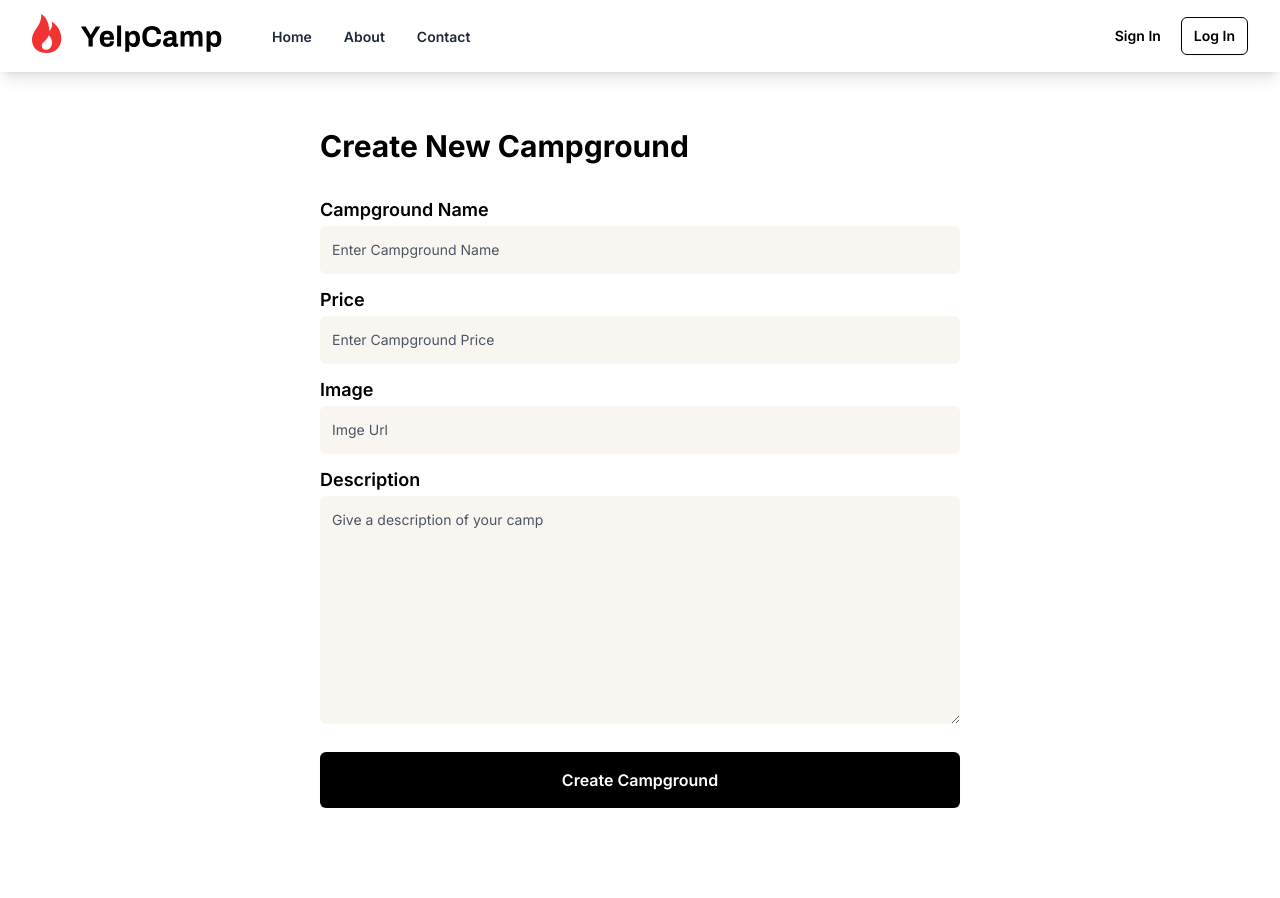
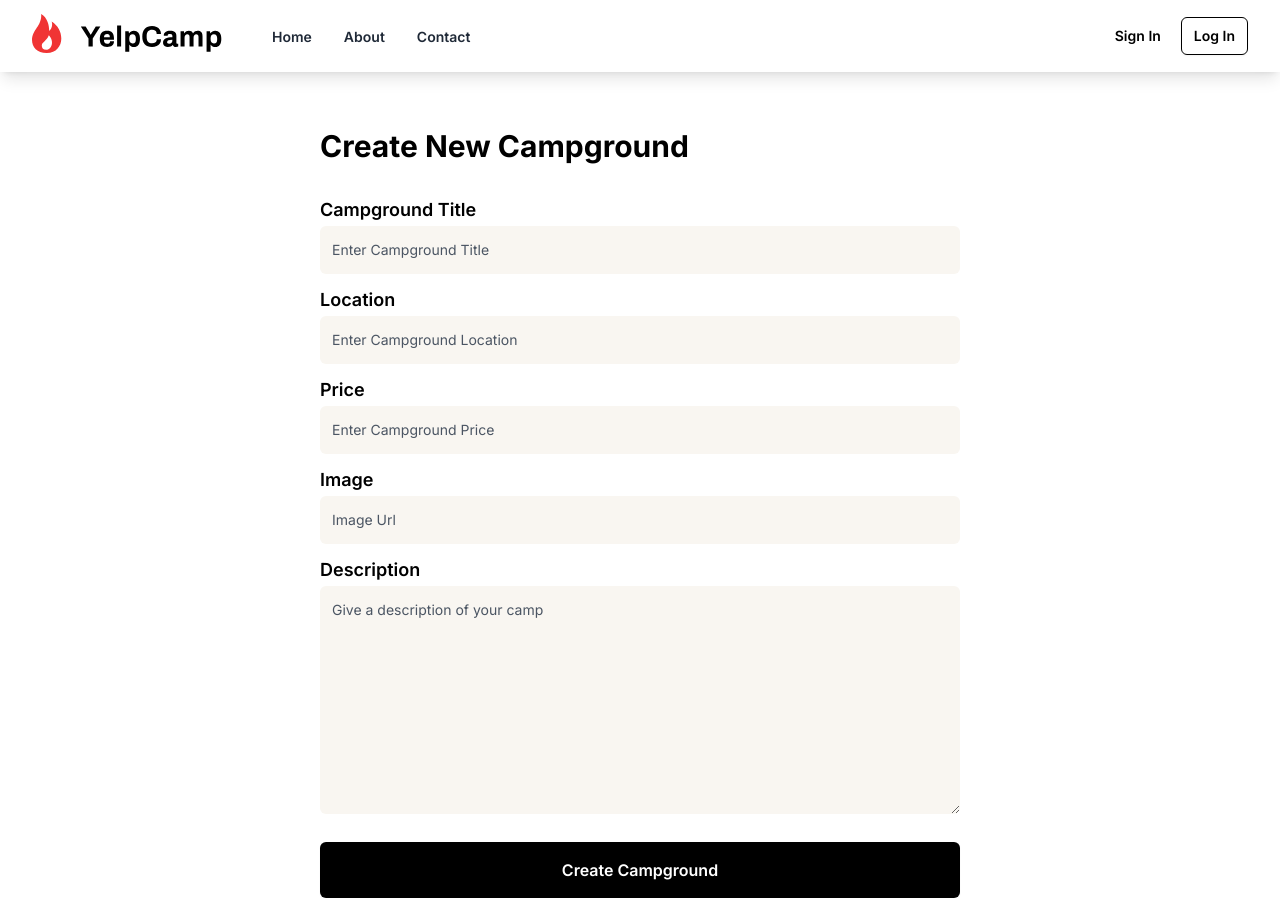
Before and after one commit to Lavesh1208/YelpCamp-Typescript, a React (Vite) app in the folder client/: page /campgrounds/new in a window 1280 px wide. Before the commit the page ends 808 px from the top, so only its background shows below. Built offline with nearby package versions, Linux system fonts and the light colour scheme.

Commit message:
Creating and Updating Campground from Client

```diff
--- a/client/package.json
+++ b/client/package.json
@@ -14,10 +14,12 @@
     "lucide-react": "^0.258.0",
     "react": "^18.2.0",
     "react-dom": "^18.2.0",
+    "react-hook-form": "^7.45.1",
     "react-redux": "^8.1.1",
     "react-router-dom": "^6.14.1"
   },
   "devDependencies": {
+    "@hookform/devtools": "^4.3.1",
     "@types/node": "^20.3.3",
     "@types/react": "^18.0.37",
     "@types/react-dom": "^18.0.11",
--- a/client/src/components/Inputfield.tsx
+++ b/client/src/components/Inputfield.tsx
@@ -1,33 +1,49 @@
+import { FieldValues, UseFormRegister } from "react-hook-form";
+
 interface InputfieldProps {
+  value?: string | number;
+  id: string;
   labelText: string;
   inputType: string;
   placeHolderText: string;
+  register: UseFormRegister<FieldValues>;
   isTextArea?: boolean;
 }
 const Inputfield: React.FC<InputfieldProps> = ({
+  id,
+  value,
   labelText,
   inputType,
   isTextArea,
+  register,
   placeHolderText,
 }) => {
+  id = `campground[${id}]`;
+
   return (
     <div className="flex flex-col w-full">
-      <label className="text-lg font-semibold mb-[2px]" htmlFor="name">
+      <label className="text-lg font-semibold mb-[2px]" htmlFor={id}>
         {labelText}
       </label>
       {isTextArea ? (
         <textarea
           className="w-full rounded-md border-black/30 bg-[#F9F6F1] outline-none px-3 py-3.5 text-sm placeholder:text-gray-600 focus:outline-none focus:ring-1 focus:ring-black/80"
+          id={id}
           placeholder={placeHolderText}
           rows={10}
           cols={5}
+          {...register(id)}
+          defaultValue={value}
         />
       ) : (
         <input
           className="rounded-md border-black/30 bg-[#F9F6F1] outline-none px-3 py-3.5 text-sm placeholder:text-gray-600 focus:outline-none focus:ring-1 focus:ring-black/80"
+          id={id}
           type={inputType}
           step={1}
           placeholder={placeHolderText}
+          {...register(id)}
+          defaultValue={value}
         />
       )}
     </div>
--- a/client/src/interfaces/campground.interface.ts
+++ b/client/src/interfaces/campground.interface.ts
@@ -1,5 +1,5 @@
 export interface ICampground {
-  _id: number;
+  _id: string;
   title: string;
   price: number;
   image: string;
--- a/client/src/scenes/AllCampgrounds.tsx
+++ b/client/src/scenes/AllCampgrounds.tsx
@@ -15,7 +15,7 @@ const AllCampgrounds = () => {
           own.
         </p>
         <form className="mt-4 flex items-start space-x-2">
-          <div className="flex gap-2 max-w-fit rounded-md border border-black/30 bg-white px-5 py-3.5 placeholder:text-gray-600">
+          <div className="flex gap-2 max-w-fit rounded-md border border-black/30 bg-white px-3.5 py-3.5 placeholder:text-gray-600">
             <Search />
             <input
               className="focus:outline-none"
--- a/client/src/scenes/CreateCamp.tsx
+++ b/client/src/scenes/CreateCamp.tsx
@@ -1,35 +1,77 @@
+import { useEffect } from "react";
+import { useForm, FieldValues, SubmitHandler } from "react-hook-form";
+import { DevTool } from "@hookform/devtools";
 import Inputfield from "@/components/Inputfield";
+import { useCreateCampMutation } from "@/state/campgroundApi";
+import { useNavigate } from "react-router-dom";
 
 const CreateCamp = () => {
+  const [addCamp, { isSuccess, data }] = useCreateCampMutation();
+  const form = useForm<FieldValues>();
+  const { register, control, handleSubmit } = form;
+  const navigate = useNavigate();
+
+  const onSubmit: SubmitHandler<FieldValues> = async (values) => {
+    await addCamp(values);
+  };
+
+  useEffect(() => {
+    if (isSuccess && data) {
+      navigate(`/campgrounds/${data._id}`);
+    }
+  }, [isSuccess, data, navigate]);
+
   return (
     <div className="md:w-1/2 mx-auto h-full">
       <h1 className="text-3xl font-bold mt-14 mb-8">Create New Campground</h1>
-      <form className="flex flex-col gap-3 h-full">
+      <form
+        onSubmit={handleSubmit(onSubmit)}
+        className="flex flex-col gap-3 h-full"
+      >
         <Inputfield
           inputType="text"
-          labelText="Campground Name"
-          placeHolderText="Enter Campground Name"
+          labelText="Campground Title"
+          id="title"
+          placeHolderText="Enter Campground Title"
+          register={register}
+        />
+        <Inputfield
+          inputType="text"
+          labelText="Location"
+          id="location"
+          placeHolderText="Enter Campground Location"
+          register={register}
         />
         <Inputfield
           inputType="number"
           labelText="Price"
+          id="price"
           placeHolderText="Enter Campground Price"
+          register={register}
         />
         <Inputfield
           inputType="text"
           labelText="Image"
-          placeHolderText="Imge Url"
+          id="image"
+          placeHolderText="Image Url"
+          register={register}
         />
         <Inputfield
           inputType="text"
           labelText="Description"
+          id="description"
           placeHolderText="Give a description of your camp"
           isTextArea={true}
+          register={register}
         />
-        <button className="w-full mt-4 rounded-md bg-black px-6 py-4 font-semibold text-white shadow-sm hover:bg-black/80">
+        <button
+          type="submit"
+          className="w-full mt-4 rounded-md bg-black px-6 py-4 font-semibold text-white shadow-sm hover:bg-black/80"
+        >
           Create Campground
         </button>
       </form>
+      <DevTool control={control} />
     </div>
   );
 };
--- a/client/src/scenes/UpdateCamp.tsx
+++ b/client/src/scenes/UpdateCamp.tsx
@@ -1,35 +1,79 @@
+import { useLocation, useNavigate } from "react-router-dom";
+import { DevTool } from "@hookform/devtools";
+import { useForm, FieldValues, SubmitHandler } from "react-hook-form";
 import Inputfield from "@/components/Inputfield";
+import { ICampground } from "@/interfaces/campground.interface";
+import { useUpdateCampMutation } from "@/state/campgroundApi";
+import { useEffect } from "react";
 
 const UpdateCamp = () => {
+  const [updateCamp, { isSuccess, data }] = useUpdateCampMutation();
+  const form = useForm<FieldValues>();
+  const { register, control, handleSubmit } = form;
+  const navigate = useNavigate();
+  const location = useLocation();
+
+  const { _id, title, price, image, description }: ICampground =
+    location.state.data;
+
+  const onSubmit: SubmitHandler<FieldValues> = async (values) => {
+    await updateCamp({ _id, values });
+  };
+
+  useEffect(() => {
+    if (isSuccess && data) {
+      navigate(`/campgrounds/${data._id}`);
+    }
+  }, [isSuccess, data, navigate]);
+
   return (
     <div className="md:w-1/2 mx-auto h-full">
       <h1 className="text-3xl font-bold mt-14 mb-8">Update Campground</h1>
-      <form className="flex flex-col gap-3 h-full">
+      <form
+        onSubmit={handleSubmit(onSubmit)}
+        className="flex flex-col gap-3 h-full"
+      >
         <Inputfield
           inputType="text"
-          labelText="Campground Name"
-          placeHolderText="Enter Campground Name"
+          labelText="Campground Title"
+          value={title}
+          id="title"
+          placeHolderText="Enter Campground Title"
+          register={register}
         />
         <Inputfield
           inputType="number"
           labelText="Price"
+          value={price}
+          id="price"
           placeHolderText="Enter Campground Price"
+          register={register}
         />
         <Inputfield
           inputType="text"
           labelText="Image"
+          value={image}
+          id="image"
           placeHolderText="Imge Url"
+          register={register}
         />
         <Inputfield
           inputType="text"
           labelText="Description"
+          value={description}
+          id="description"
           placeHolderText="Give a description of your camp"
           isTextArea={true}
+          register={register}
         />
-        <button className="w-full mt-4 rounded-md bg-black px-6 py-4 font-semibold text-white shadow-sm hover:bg-black/80">
+        <button
+          type="submit"
+          className="w-full mt-4 rounded-md bg-black px-6 py-4 font-semibold text-white shadow-sm hover:bg-black/80"
+        >
           Confirm and Update
         </button>
       </form>
+      <DevTool control={control} />
     </div>
   );
 };
--- a/client/src/state/campgroundApi.ts
+++ b/client/src/state/campgroundApi.ts
@@ -1,10 +1,11 @@
 import { ICampground } from "@/interfaces/campground.interface";
 import { createApi, fetchBaseQuery } from "@reduxjs/toolkit/query/react";
+import { FieldValues } from "react-hook-form";
 
 export const campgroundApi = createApi({
   reducerPath: "campgroundApi",
   baseQuery: fetchBaseQuery({ baseUrl: "http://localhost:3000/" }),
-  tagTypes: ["AllCampgrounds", "SingleCampground"],
+  tagTypes: ["AllCampgrounds", "SingleCampground", "NewCampground"],
   endpoints: (builder) => ({
     getCampgrounds: builder.query<ICampground[], void>({
       query: () => "/campgrounds",
@@ -14,7 +15,28 @@ export const campgroundApi = createApi({
       query: (id) => `/campgrounds/${id}`,
       providesTags: ["SingleCampground"],
     }),
+    createCamp: builder.mutation<ICampground, FieldValues>({
+      query: (campground) => ({
+        url: "/campgrounds",
+        method: "POST",
+        body: campground,
+      }),
+      invalidatesTags: ["AllCampgrounds"],
+    }),
+    updateCamp: builder.mutation<ICampground, FieldValues>({
+      query: ({ _id, values }) => ({
+        url: `/campgrounds/${_id}`,
+        method: "PUT",
+        body: values,
+      }),
+      invalidatesTags: ["AllCampgrounds", "SingleCampground"],
+    }),
   }),
 });
 
-export const { useGetCampgroundsQuery, useGetSingleCampQuery } = campgroundApi;
+export const {
+  useGetCampgroundsQuery,
+  useGetSingleCampQuery,
+  useCreateCampMutation,
+  useUpdateCampMutation,
+} = campgroundApi;
```
Also changed, not shown: 1 other file (tests, documents, lock files or other folders).
